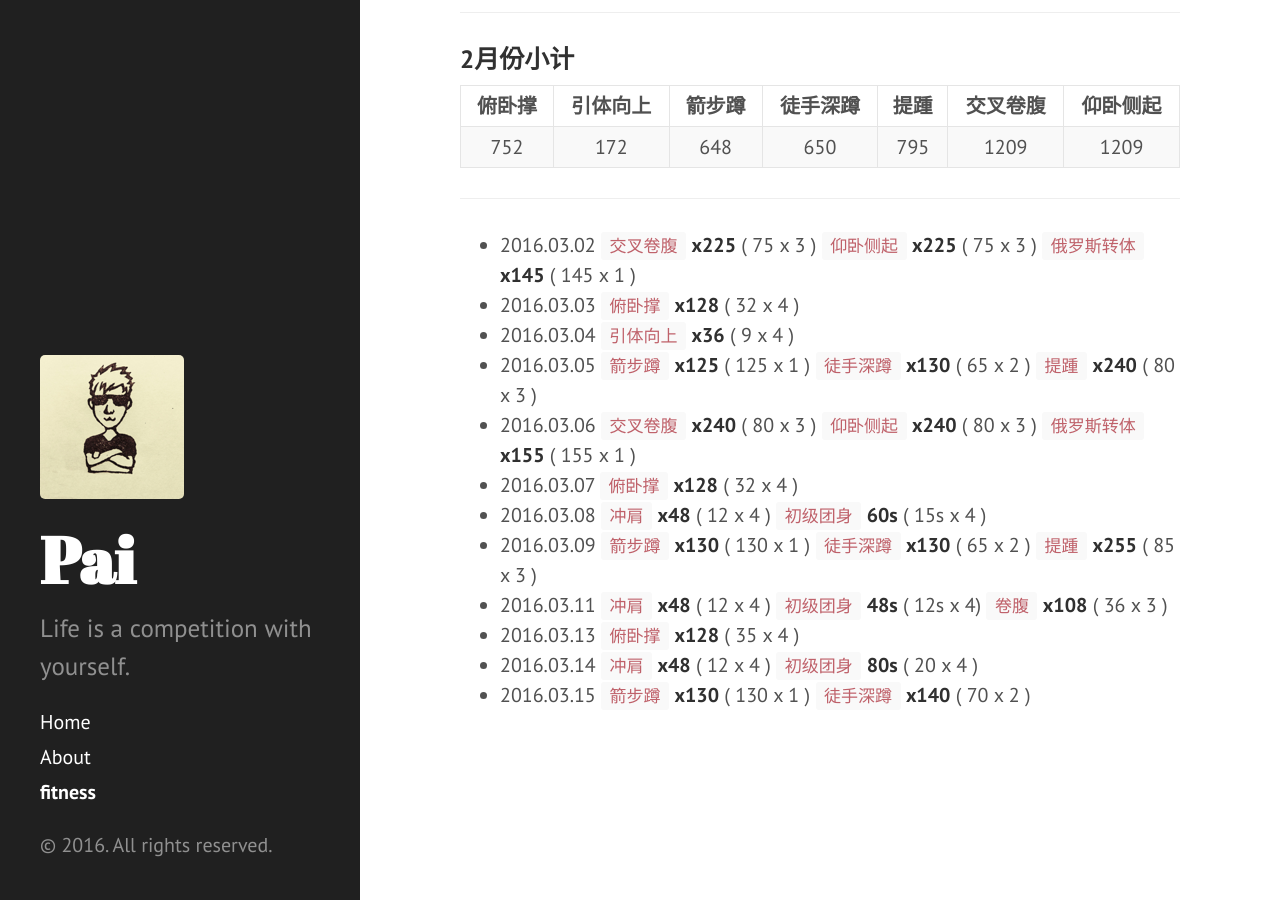
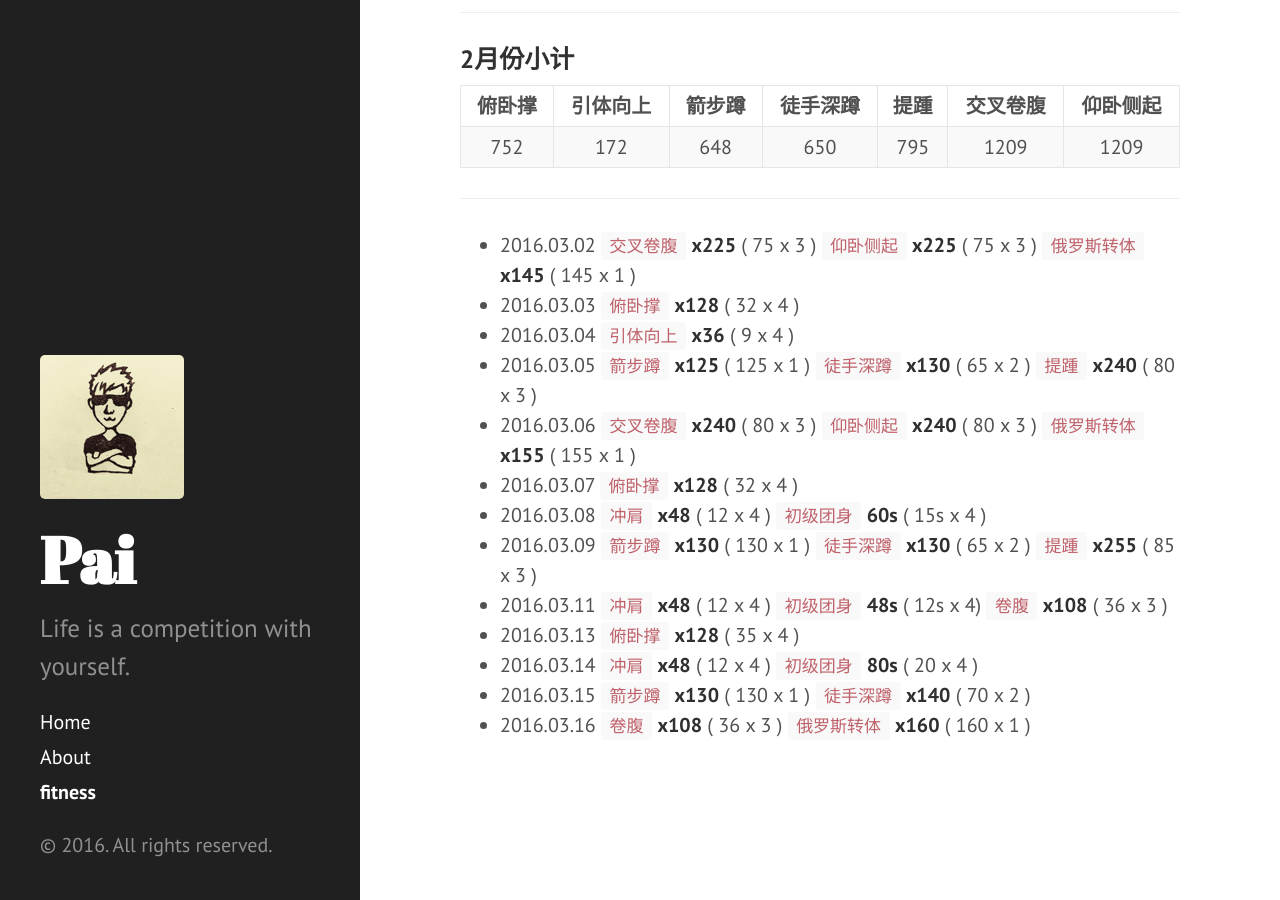
Before and after one commit to dragon8897/dragon8897.github.io, a Jekyll site: the page built from fitness.md, in a window 1280 px wide and 900 px high, scrolled down 2538 px. Built offline with Jekyll 4.4.1, drawn with Linux system fonts in a browser that asks for light colours; Markdown is read by kramdown in place of the engine named in the settings.

Commit message:
add fitness recored.

```diff
--- a/fitness.md
+++ b/fitness.md
@@ -89,3 +89,4 @@ title: fitness
 - 2016.03.13 `俯卧撑` **x128** ( 35 x 4 )
 - 2016.03.14 `冲肩` **x48** ( 12 x 4 ) `初级团身` **80s** ( 20 x 4 )
 - 2016.03.15 `箭步蹲` **x130** ( 130 x 1 ) `徒手深蹲` **x140** ( 70 x 2 )
+- 2016.03.16 `卷腹` **x108** ( 36 x 3 ) `俄罗斯转体` **x160** ( 160 x 1 )
```
